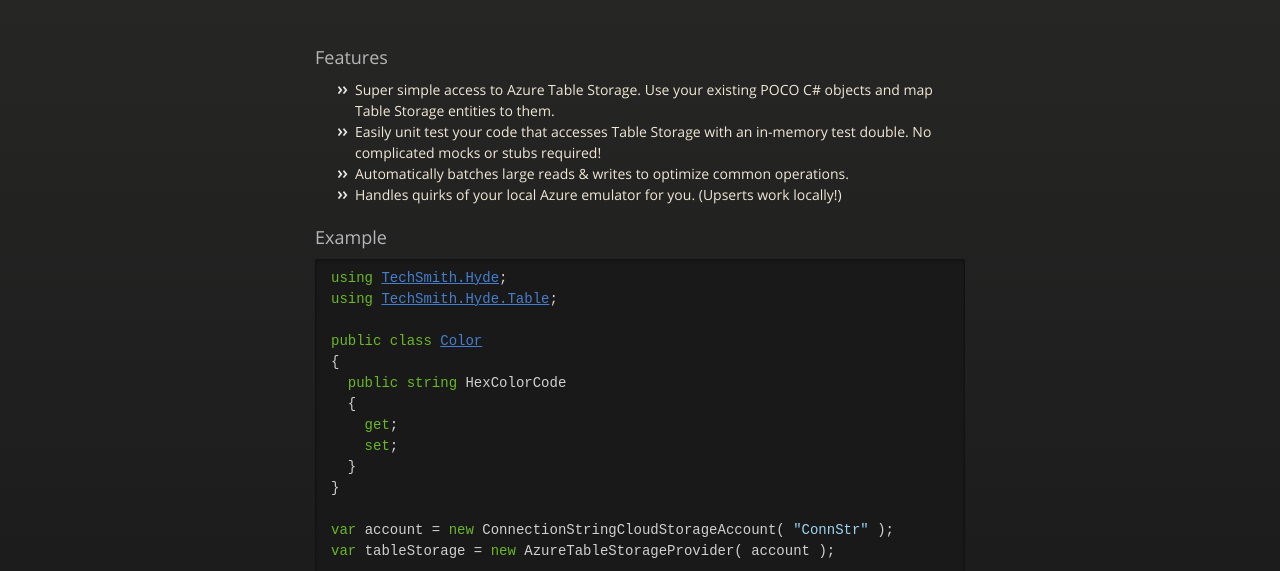
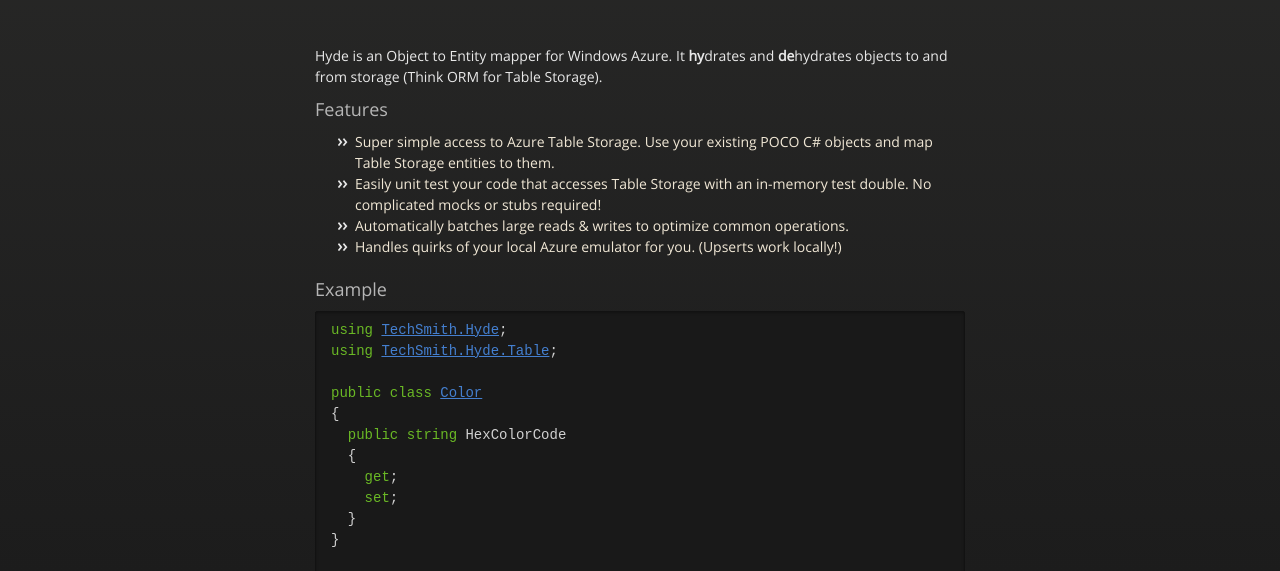
Before and after one commit to rdons/hyde, a plain HTML site: page index.html in a window 1280 px wide. Shown: the part 226-797 px from the top of the page. Drawn offline with nearby package versions, Linux system fonts and the light colour scheme.

Commit message:
Updated description of hyde

```diff
--- a/index.html
+++ b/index.html
@@ -36,6 +36,8 @@
           <hr>
           <span class="credits right">Project maintained by <a href="https://github.com/TechSmith">TechSmith</a></span>
         </div>
+
+        <h4>Hyde is an Object to Entity mapper for Windows Azure. It <b>hy</b>drates and <b>de</b>hydrates objects to and from storage (Think ORM for Table Storage).</h4>
 
         <h3>Features</h3>
 
```
